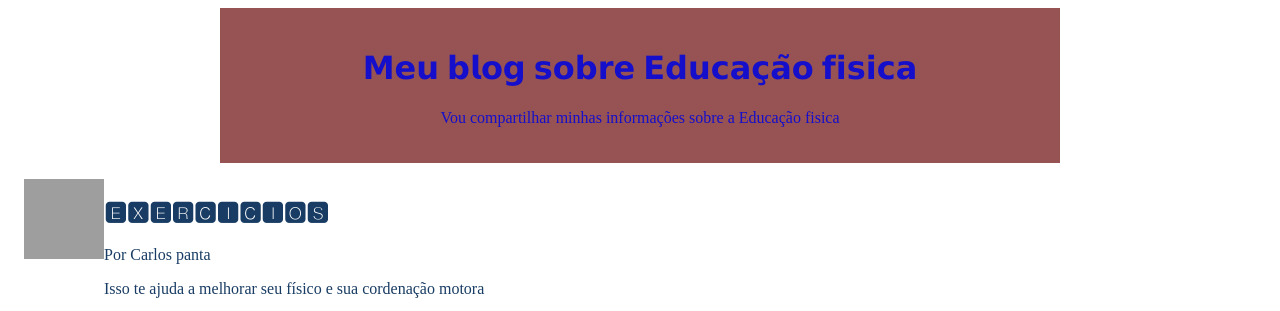
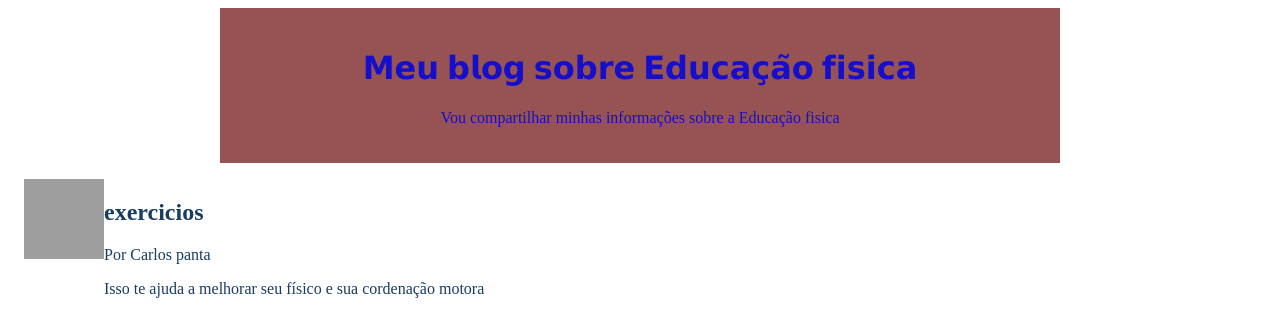
Before and after one commit to carlospantasilva-boop/trabalho-carlos, a plain HTML site: page index.html in a window 1280 px wide. Shown: the top 311 px of the page. Drawn offline with Linux system fonts and the light colour scheme; grey boxes are pictures that could not be loaded.

Commit message:
Update index.html

```diff
--- a/index.html
+++ b/index.html
@@ -43,7 +43,7 @@ img{
 <article>
 <img src="https://wordpress-cms-revista-prod-assets.quero.space/uploads/2024/10/138077-1-1-1024x668.jpg" alt="primiro">
 <div>
-  <h2>🅴🆇🅴🆁🅲🅸🅲🅸🅾🆂</h2>
+  <h2>exercicios</h2>
   <p class="Criador da educação fisica">Por Carlos panta</p>
   <p>Isso te ajuda a melhorar seu físico e sua cordenação motora</p>
 
```
